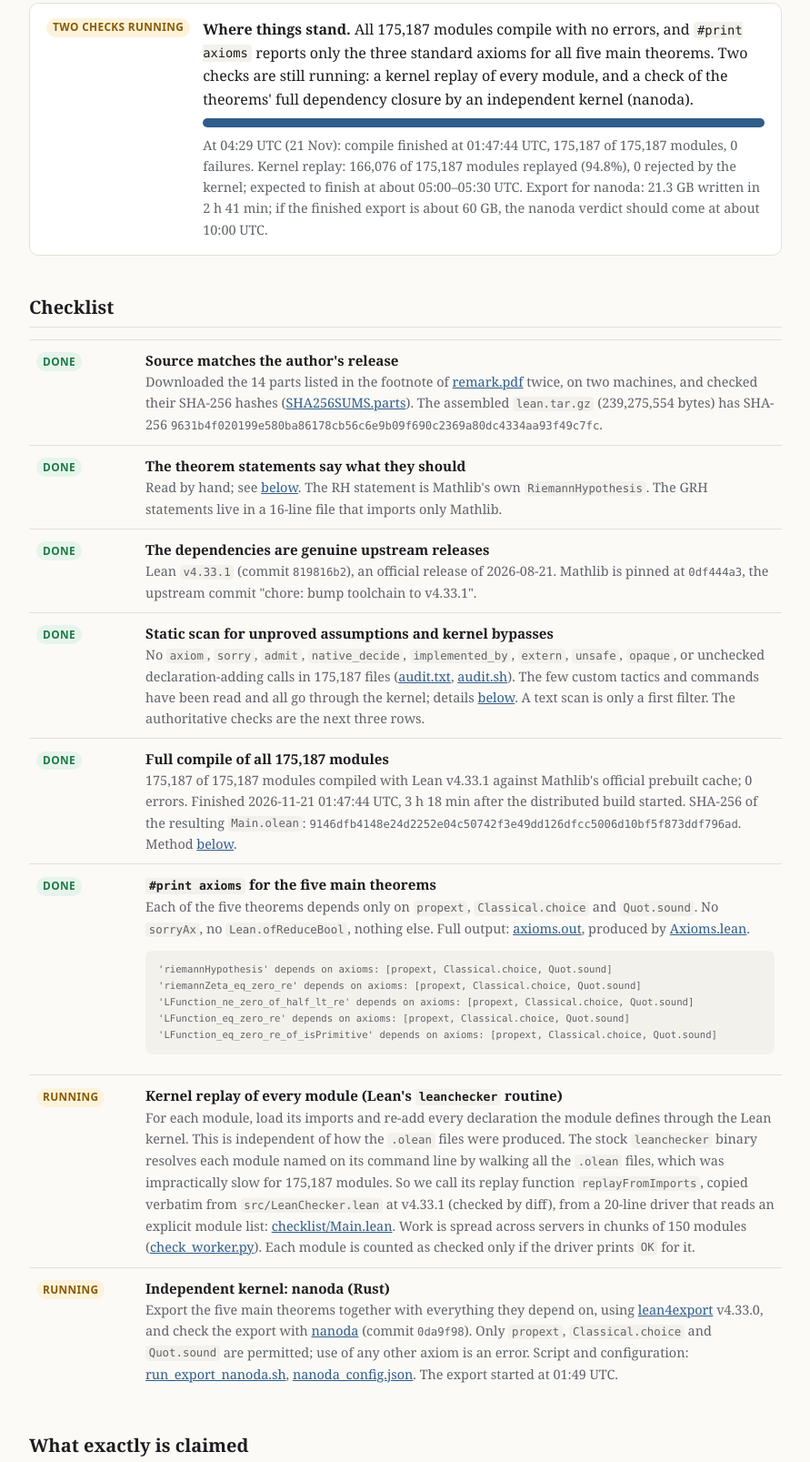
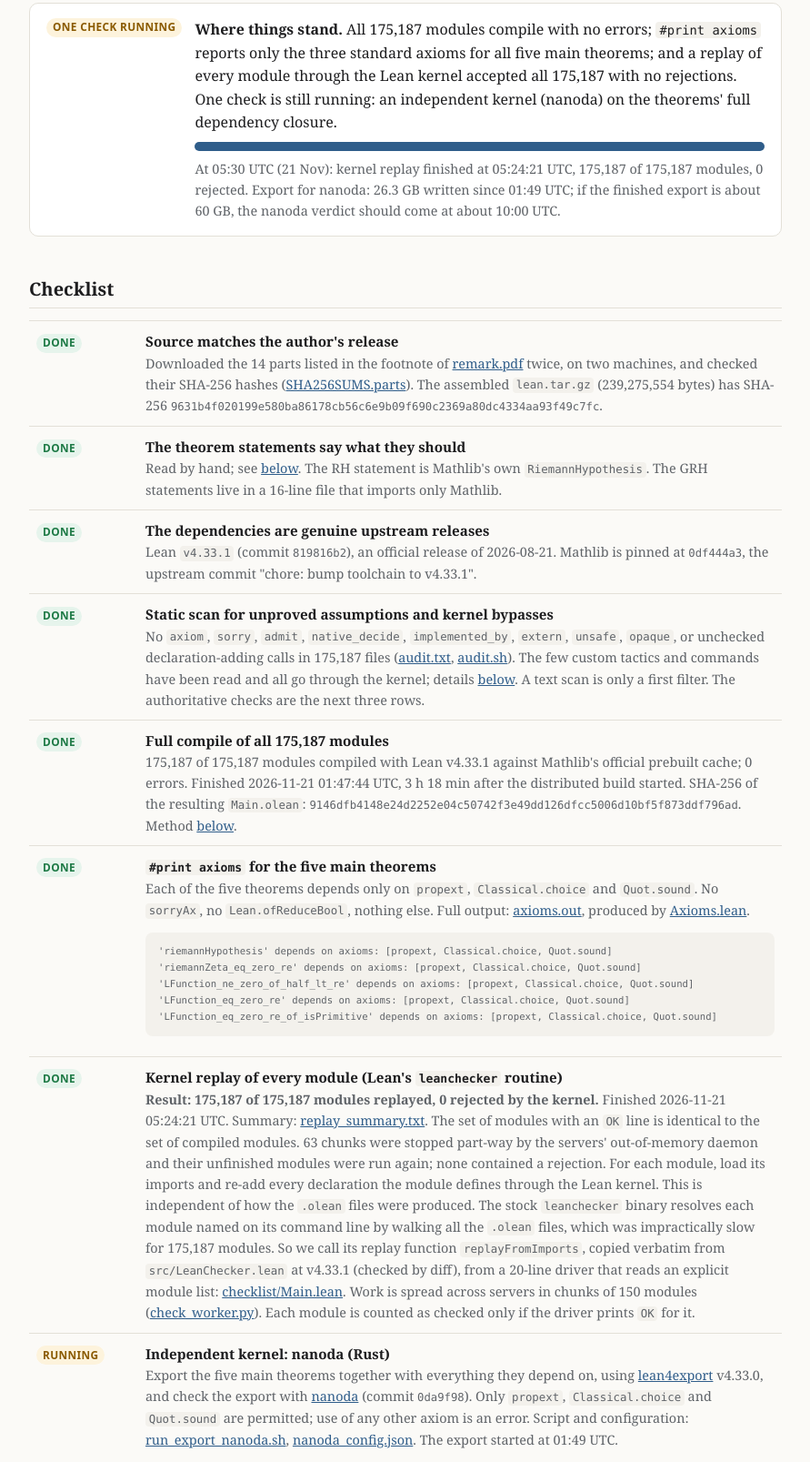
Before and after one commit to mrubinst/grh-lean-verification, a plain HTML site: page index.html in a window 1280 px wide. Shown: the part 193-1800 px from the top of the page at 91% size, without its empty margins (194-1085 px from the left). Drawn offline with Linux system fonts and the light colour scheme.

Commit message:
Kernel replay complete: 175,187/175,187 modules accepted, 0 rejected
Co-Authored-By: Claude Fable 5.2 <noreply@anthropic.com>

```diff
--- a/index.html
+++ b/index.html
@@ -59,11 +59,11 @@ footer{margin-top:3rem;color:var(--muted);font-size:.88rem}
 <p class="sub">Checking the Lean 4 formalization announced by Levent Alpöge and Claude on 20 November 2026. This page is updated as results come in.</p>
 
 <div class="box status">
-  <span class="badge wait">Two checks running</span>
+  <span class="badge wait">One check running</span>
   <div>
-    <strong>Where things stand.</strong> All 175,187 modules compile with no errors, and <code>#print axioms</code> reports only the three standard axioms for all five main theorems. Two checks are still running: a kernel replay of every module, and a check of the theorems' full dependency closure by an independent kernel (nanoda).
-    <div class="bar" aria-label="build progress"><span id="pbar" style="width:100%"></span></div>
-    <div id="pnote" style="font-size:.9rem;color:var(--muted)">At 04:29 UTC (21 Nov): compile finished at 01:47:44 UTC, 175,187 of 175,187 modules, 0 failures. Kernel replay: 166,076 of 175,187 modules replayed (94.8%), 0 rejected by the kernel; expected to finish at about 05:00–05:30 UTC. Export for nanoda: 21.3 GB written in 2 h 41 min; if the finished export is about 60 GB, the nanoda verdict should come at about 10:00 UTC.</div>
+    <strong>Where things stand.</strong> All 175,187 modules compile with no errors; <code>#print axioms</code> reports only the three standard axioms for all five main theorems; and a replay of every module through the Lean kernel accepted all 175,187 with no rejections. One check is still running: an independent kernel (nanoda) on the theorems' full dependency closure.
+    <div class="bar" aria-label="progress"><span id="pbar" style="width:100%"></span></div>
+    <div id="pnote" style="font-size:.9rem;color:var(--muted)">At 05:30 UTC (21 Nov): kernel replay finished at 05:24:21 UTC, 175,187 of 175,187 modules, 0 rejected. Export for nanoda: 26.3 GB written since 01:49 UTC; if the finished export is about 60 GB, the nanoda verdict should come at about 10:00 UTC.</div>
   </div>
 </div>
 
@@ -86,8 +86,8 @@ footer{margin-top:3rem;color:var(--muted);font-size:.88rem}
 'LFunction_ne_zero_of_half_lt_re' depends on axioms: [propext, Classical.choice, Quot.sound]
 'LFunction_eq_zero_re' depends on axioms: [propext, Classical.choice, Quot.sound]
 'LFunction_eq_zero_re_of_isPrimitive' depends on axioms: [propext, Classical.choice, Quot.sound]</code></pre></div></td></tr>
-<tr><td><span class="badge wait">Running</span></td><td><div class="what">Kernel replay of every module (Lean's <code>leanchecker</code> routine)</div>
-<div class="how">For each module, load its imports and re-add every declaration the module defines through the Lean kernel. This is independent of how the <code>.olean</code> files were produced. The stock <code>leanchecker</code> binary resolves each module named on its command line by walking all the <code>.olean</code> files, which was impractically slow for 175,187 modules. So we call its replay function <code>replayFromImports</code>, copied verbatim from <code>src/LeanChecker.lean</code> at v4.33.1 (checked by diff), from a 20-line driver that reads an explicit module list: <a href="checklist/Main.lean">checklist/Main.lean</a>. Work is spread across servers in chunks of 150 modules (<a href="dist/check_worker.py">check_worker.py</a>). Each module is counted as checked only if the driver prints <code>OK</code> for it.</div></td></tr>
+<tr><td><span class="badge ok">Done</span></td><td><div class="what">Kernel replay of every module (Lean's <code>leanchecker</code> routine)</div>
+<div class="how"><strong>Result: 175,187 of 175,187 modules replayed, 0 rejected by the kernel.</strong> Finished 2026-11-21 05:24:21 UTC. Summary: <a href="replay_summary.txt">replay_summary.txt</a>. The set of modules with an <code>OK</code> line is identical to the set of compiled modules. 63 chunks were stopped part-way by the servers' out-of-memory daemon and their unfinished modules were run again; none contained a rejection. For each module, load its imports and re-add every declaration the module defines through the Lean kernel. This is independent of how the <code>.olean</code> files were produced. The stock <code>leanchecker</code> binary resolves each module named on its command line by walking all the <code>.olean</code> files, which was impractically slow for 175,187 modules. So we call its replay function <code>replayFromImports</code>, copied verbatim from <code>src/LeanChecker.lean</code> at v4.33.1 (checked by diff), from a 20-line driver that reads an explicit module list: <a href="checklist/Main.lean">checklist/Main.lean</a>. Work is spread across servers in chunks of 150 modules (<a href="dist/check_worker.py">check_worker.py</a>). Each module is counted as checked only if the driver prints <code>OK</code> for it.</div></td></tr>
 <tr><td><span class="badge wait">Running</span></td><td><div class="what">Independent kernel: nanoda (Rust)</div>
 <div class="how">Export the five main theorems together with everything they depend on, using <a href="https://github.com/leanprover/lean4export">lean4export</a> v4.33.0, and check the export with <a href="https://github.com/ammkrn/nanoda_lib">nanoda</a> (commit <span class="mono">0da9f98</span>). Only <code>propext</code>, <code>Classical.choice</code> and <code>Quot.sound</code> are permitted; use of any other axiom is an error. Script and configuration: <a href="scripts/run_export_nanoda.sh">run_export_nanoda.sh</a>, <a href="scripts/nanoda_config.json">nanoda_config.json</a>. The export started at 01:49 UTC.</div></td></tr>
 </table>
@@ -154,6 +154,7 @@ def DirichletLZerosOnLine : Prop :=
 <p>If the compile succeeds, the axioms are only the standard three, and both kernels accept, then the theorems above are proved. This assumes only that the Lean kernel (checked twice, by independent implementations) is sound and that Mathlib's definitions of ζ and of Dirichlet L-functions mean what they are supposed to. Those definitions are long established and come with the Euler product, the functional equation, ζ(2) = π²/6 and the prime number theorem.</p>
 <h2>Log</h2>
 <ul class="log" id="log">
+<li><time>2026-11-21 05:24 UTC</time>Kernel replay finished: all 175,187 modules accepted, 0 rejected.</li>
 <li><time>2026-11-21 04:29 UTC</time>Kernel replay: 166,076 modules accepted, 0 rejected by the kernel. The last modules import almost the whole project, and a replay worker running 16 at once grew to about 200 GB; 31 more chunks were stopped part-way by <code>earlyoom</code> (58 in all). We now run 8 at once per worker and fewer workers per server. Every interrupted chunk's unfinished modules were put back in the queue by the sweep; none contains a kernel rejection.</li>
 <li><time>2026-11-21 03:13 UTC</time>Kernel replay: 133,307 modules accepted, 0 rejected by the kernel. Between 02:15 and 02:50 UTC, 27 replay chunks were stopped part-way by the servers' out-of-memory daemon (<code>earlyoom</code>): the replay of later modules needs up to about 140 GB per worker, and we had started too many workers. None of these chunks contains a kernel rejection. We reduced the number of workers per server. A module counts as checked only if it has its own <code>OK</code> line; a sweep script (<a href="dist/sweep.py">sweep.py</a>) puts every module without one back in the queue.</li>
 <li><time>2026-11-21 02:10 UTC</time>Kernel replay: 94,464 modules accepted, 0 rejected. All 175,187 modules are now queued for replay. Export for nanoda in progress (4.6 GB so far).</li>
```
Also changed, not shown: replay_summary.txt (added).
